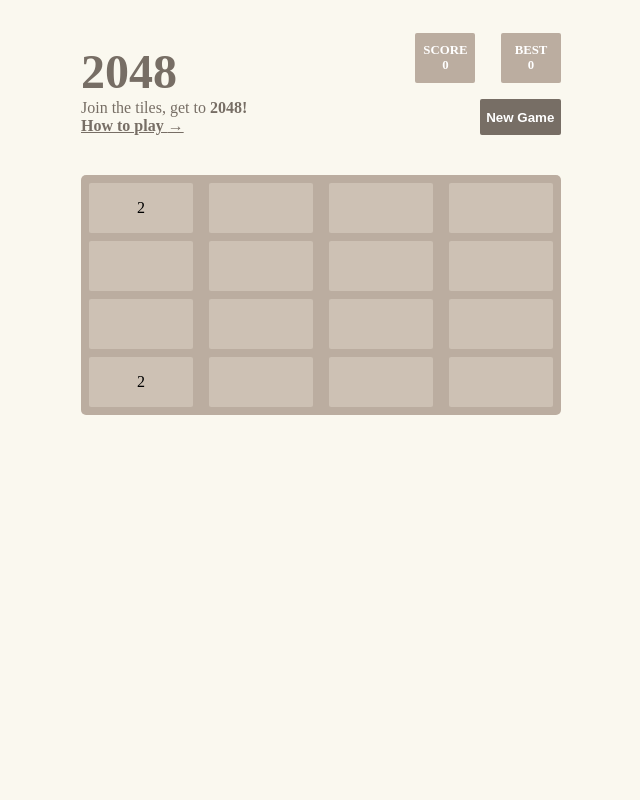
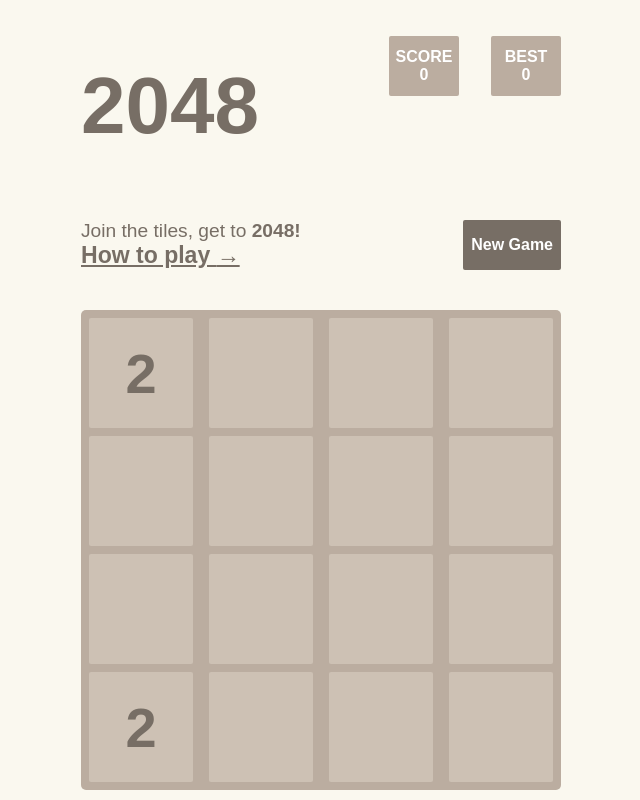
Before and after one commit to archita-b/2048_game, a React (Vite) app: page / in a window 1280 px wide. Shown: the top 800 px of the page, without its empty margins (319-959 px from the left). Built offline with nearby package versions, Linux system fonts and the light colour scheme.

Commit message:
more css

```diff
--- a/src/App.jsx
+++ b/src/App.jsx
@@ -5,13 +5,11 @@
 
 export default function App() {
   return (
-    <>
-      <div className="gameContainer">
-        <Header />
-        <NewGameBox />
-        <Board />
-      </div>
+    <div className="gameContainer">
+      <Header />
+      <NewGameBox />
+      <Board />
       <Footer />
-    </>
+    </div>
   );
 }
--- a/src/components/Board.jsx
+++ b/src/components/Board.jsx
@@ -5,7 +5,7 @@
   // const [value, setValue] = useState(null);
 
   // function handleKeydown(e) {
-  //   if (e.key == "ArrowUp" || e.key == "ArrowDown") {
+  //   if (e.key == "ArrowDown") {
   //     e.preventDefault();
   //     setValue("2");
   //   }
--- a/src/components/Board.module.css
+++ b/src/components/Board.module.css
@@ -1,9 +1,8 @@
 .board {
     background: #BBADA0;
-    max-height: 100vh;
+    height: 30em;
     display: grid;
     grid-template-columns: repeat(4,1fr);
-    /* gap: 0.5em; */
     margin-top: 2.5em;
     border-radius: 5px;
 }
@@ -11,16 +10,19 @@
     display: grid;
     gap: 0.5em;
     margin: 0.5em;
-    grid-auto-rows: 50px;
+    grid-template-rows: repeat(4,1fr);
 }
 .square {
     background: #CDC1B4;
-    padding: 1em;
     display: flex;
     justify-content: center;
+    align-items: center;
     border-radius: 2px;
+    color: #776E65;
+    font-weight: bold;
+    font-size: 3.5em;
     /* transition: transform 0.5s; */
 }
-/* .row:hover .square {
+.square:hover #two {
     transform: translateY(100%);
-} */
+}
--- a/src/components/Footer.module.css
+++ b/src/components/Footer.module.css
@@ -1,7 +1,6 @@
 .howToPlay {
-  margin-top: 500px;
   width:100%;
-  height: 90px;
+  font-size: 1.2em;
 }
 .howToPlay, .howToPlay a {
     color: #776E65;
--- a/src/components/Header.module.css
+++ b/src/components/Header.module.css
@@ -3,7 +3,8 @@
     justify-content: space-between;
 }
 h1 {
-    font-size: 3em;
+    font-size: 5em;
+    /* font-weight: bold; */
     color: #776E65;
     margin-top: 0.5em;
 }
@@ -14,11 +15,11 @@
     background: #BBADA0;
     color: white;
     font-weight: bold;
-    font-size: 0.8em;
+    font-size: 1em;
     margin: 1em;
     padding: 0.5em;
-    height: 50px;
-    width: 60px;
+    height: 60px;
+    width: 70px;
     border-radius: 2px;
     display: flex;
     flex-direction: column;
--- a/src/components/NewGameBox.module.css
+++ b/src/components/NewGameBox.module.css
@@ -6,12 +6,14 @@
     background: #776E65;
     color: white;
     font-weight: bold;
+    font-size: 1em;
     padding: 0.5em;
     border: none;
     border-radius: 2px;
 }
 .newGameBox p, .newGameBox a {
     color: #776E65;
+    font-size: 1.2em;
 }
 .newGameButton {
     cursor: pointer;
--- a/src/index.css
+++ b/src/index.css
@@ -2,13 +2,14 @@
   margin: 0;
   padding: 0;
   box-sizing: border-box;
+  font-family: Arial, Helvetica, sans-serif;
 }
 :root {
   background: #FAF8EF;
 }
 .gameContainer {
   display: grid;
+  grid-template-rows: 200px 50px 80vh 100px;
   max-width: 30em;
-  /* max-height: 50em; */
   margin: 20px auto;
 }
```
